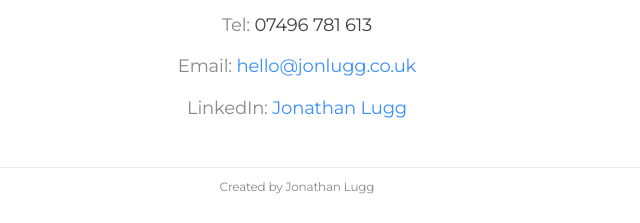
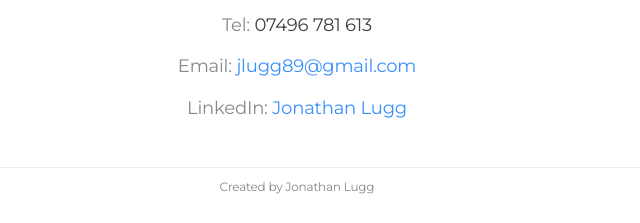
Before and after one commit to 11lugg/portfolio, a plain HTML site: page portfolio.html in a window 1280 px wide. Shown: the part 1294-1517 px from the top of the page, 343-983 px from the left. Drawn offline with Linux system fonts and the light colour scheme.

Commit message:
Updated email

```diff
--- a/portfolio.html
+++ b/portfolio.html
@@ -105,8 +105,8 @@
         <p>
           Tel: <span class="primary-color">07496 781 613</span><br /><br />
           Email:
-          <a href="mailto:hello@jonlugg.co.uk" class="blue" target="_blank"
-            >hello@jonlugg.co.uk</a
+          <a href="mailto:jlugg89@gmail.com" class="blue" target="_blank"
+            >jlugg89@gmail.com</a
           >
           <br /><br />
           LinkedIn:
```
